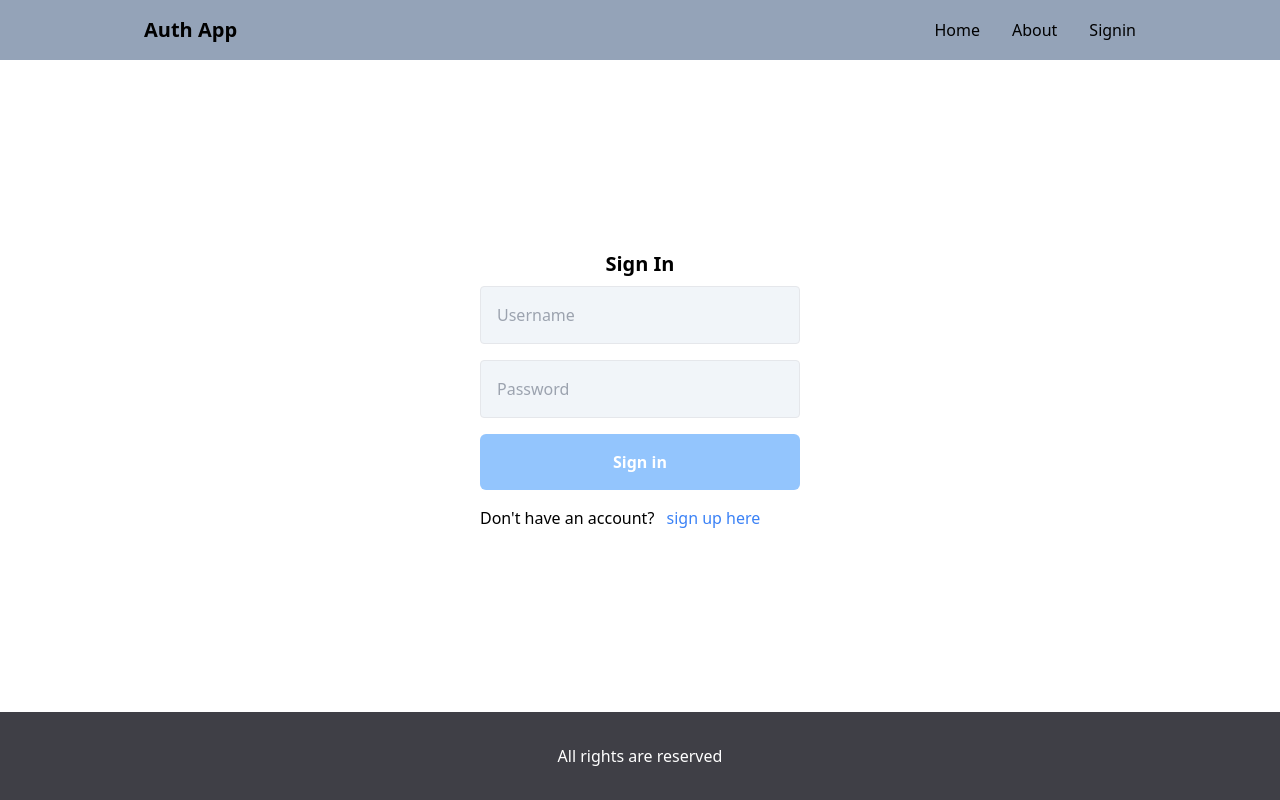
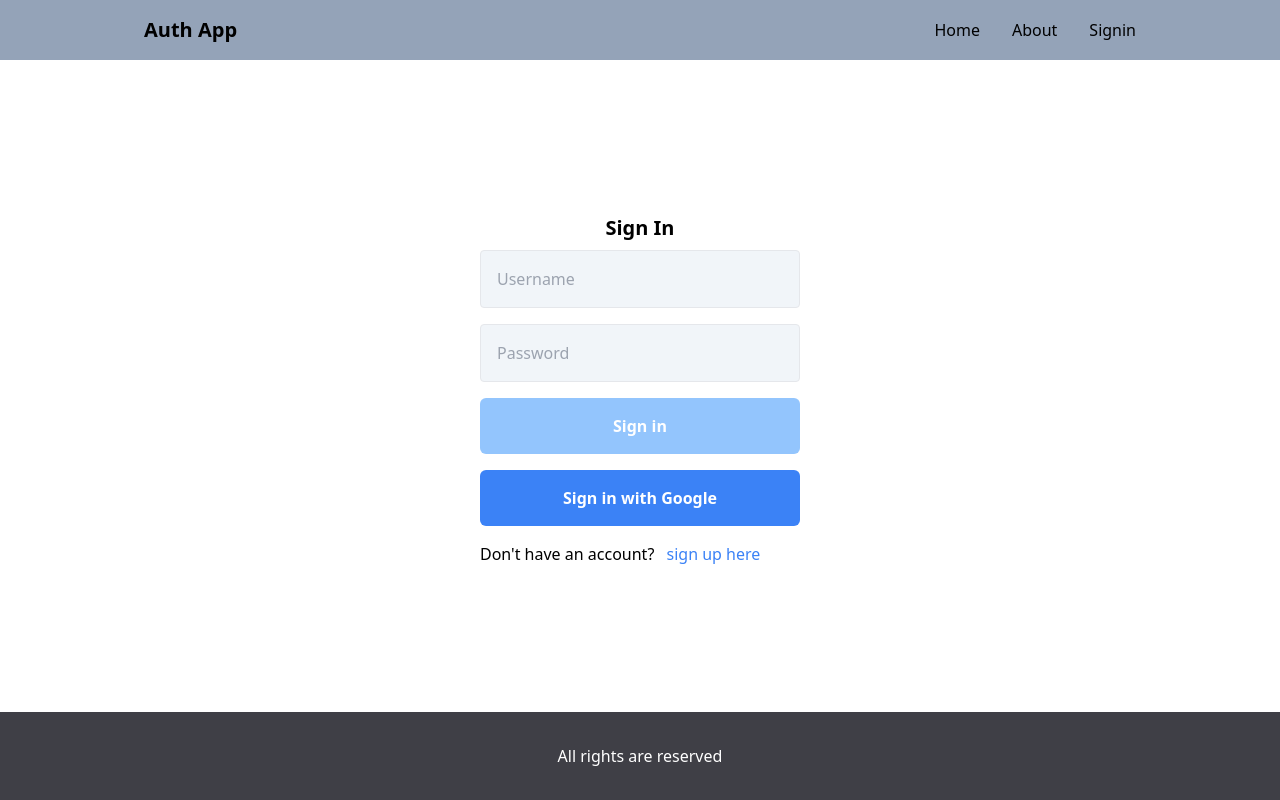
Before and after one commit to Dale0311/mernAuth, a React (Vite) app in the folder client/: page /signin in a window 1280 px wide. Built offline with nearby package versions, Linux system fonts and the light colour scheme.

Commit message:
created ui for OAuth

```diff
--- a/client/package.json
+++ b/client/package.json
@@ -12,6 +12,7 @@
   "dependencies": {
     "@reduxjs/toolkit": "^2.1.0",
     "axios": "^1.6.7",
+    "firebase": "^10.8.0",
     "react": "^18.2.0",
     "react-dom": "^18.2.0",
     "react-redux": "^9.1.0",
--- /dev/null
+++ b/client/src/components/OAuth.jsx
@@ -0,0 +1,11 @@
+import React from 'react';
+
+function OAuth() {
+  return (
+    <button className="p-4 bg-blue-500 text-white font-semibold rounded-md hover:bg-blue-600 disabled:cursor-not-allowed disabled:bg-blue-300">
+      Sign in with Google
+    </button>
+  );
+}
+
+export default OAuth;
--- /dev/null
+++ b/client/src/config/firebase.js
@@ -0,0 +1,17 @@
+// Import the functions you need from the SDKs you need
+import { initializeApp } from 'firebase/app';
+// TODO: Add SDKs for Firebase products that you want to use
+// https://firebase.google.com/docs/web/setup#available-libraries
+
+// Your web app's Firebase configuration
+const firebaseConfig = {
+  apiKey: import.meta.env.VITE_FIREBASE_KEY,
+  authDomain: 'mern-auth-29e3c.firebaseapp.com',
+  projectId: 'mern-auth-29e3c',
+  storageBucket: 'mern-auth-29e3c.appspot.com',
+  messagingSenderId: '1062074017370',
+  appId: '1:1062074017370:web:8384f78ee3a69287f3da63',
+};
+
+// Initialize Firebase
+export default initializeApp(firebaseConfig);
--- a/client/src/pages/Signin.jsx
+++ b/client/src/pages/Signin.jsx
@@ -7,6 +7,7 @@ import {
   signInStart,
   signInSuccess,
 } from '../features/users/userSlice';
+import OAuth from '../components/OAuth';
 import axios from 'axios';
 
 function SignIn() {
@@ -52,7 +53,6 @@ function SignIn() {
               onChange={(e) => handleChange(e)}
             />
           </div>
-
           <input
             type="password"
             className="p-4 border rounded bg-slate-100"
@@ -68,6 +68,7 @@ function SignIn() {
           >
             {loading ? 'Loading' : 'Sign in'}
           </button>
+          <OAuth />
           <p>
             Don't have an account?{' '}
             <Link to={'/signup'} className="text-blue-500 mx-2 hover:underline">
```
Also changed, not shown: 1 other file (tests, documents, lock files or other folders).
